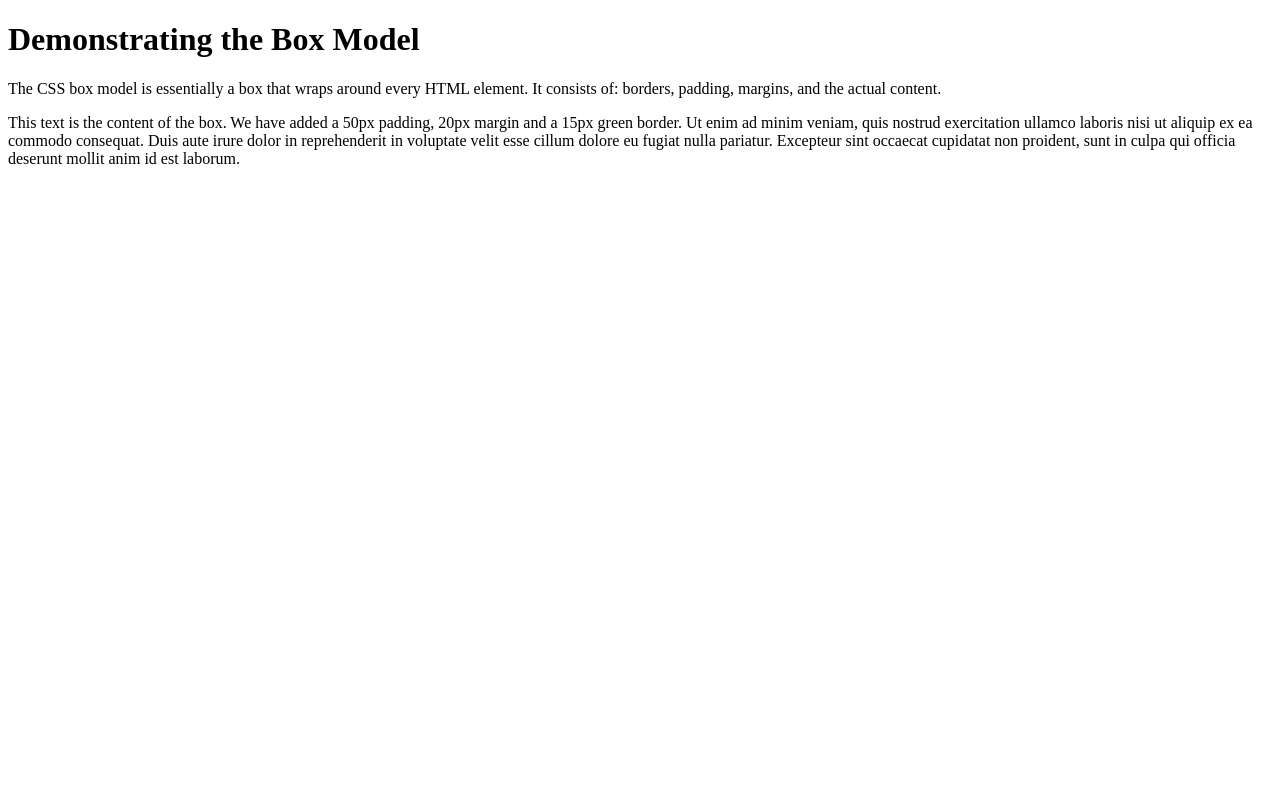
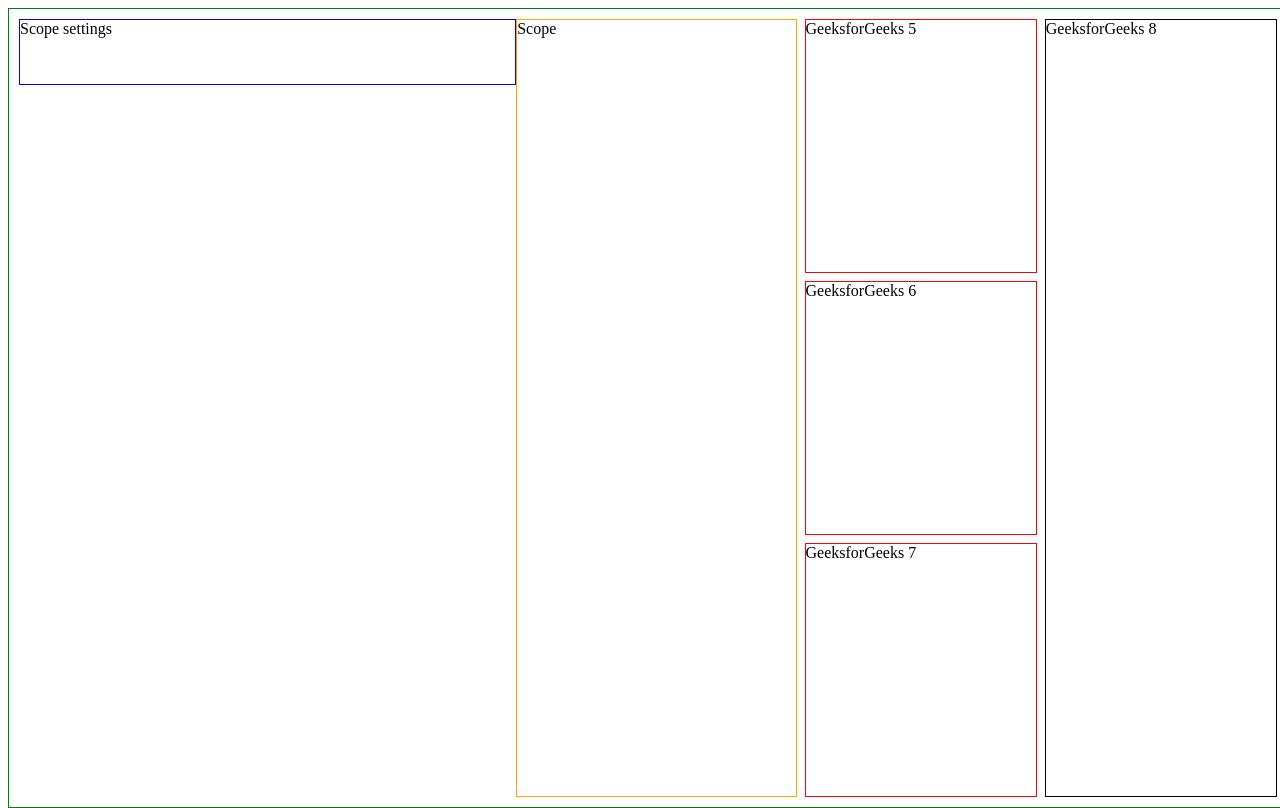
Before and after one commit to jxc5963/IST331Project, a plain HTML site: page airhtml.html in a window 1280 px wide. Drawn offline with Linux system fonts and the light colour scheme.

Commit message:
more boxes, just gotta customize

```diff
--- a/airhtml.html
+++ b/airhtml.html
@@ -1,26 +1,92 @@
 <!DOCTYPE html>
 <html>
 <head>
-<style>
+  <style>
+    body,
+    html {
+        height: 100%;
+        width: 100%;
+        overflow: hidden;
+    }
 
-<!--this is the box for the scope-->
+    .box-wrapper {
+        height: 100vh;
+        width: 100vw;
+        display: flex;
+        flex-direction: column;
+    }
 
-div {
-  background-color: lightgrey;
-  width: 300px;
-  border: 15px solid green;
-  padding: 50px;
-  margin: 20px;
-}
+    #box {
+        padding: 10px;
+        flex-grow: 1;
+        display: flex;
+        flex-direction: row;
+        border: solid 1px green
+    }
+
+    #scopesettings {
+        flex-grow: 2;
+        width: 20vw;
+        height: 8vh;
+        border: solid 1px blue
+    }
+
+    #scope {
+        flex-grow: 2;
+        display: inline-flex;
+        border: solid 1px orange
+
+    }
+
+    .middle-column {
+        flex-grow: 1;
+        display: flex;
+        flex-direction: column;
+
+    }
+
+    .middle-column div {
+        flex-grow: 1;
+        margin: 0 8px;
+        border: solid 1px red;
+    }
+
+    .middle-column div+div {
+        margin-top: 8px
+    }
+
+    #box8 {
+        flex-grow: 1;
+        border: solid 1px black
+    }
 </style>
 </head>
+
 <body>
+<div class="box-wrapper">
+    <div id="box">
+      <div id ="scopesettings">
+        Scope settings
+      </div>
+        <div id="scope">
+            Scope
+        </div>
+        <div class="middle-column">
+            <div id="box5">
+                GeeksforGeeks 5
+            </div>
+            <div id="box6">
+                GeeksforGeeks 6
+            </div>
+            <div id="box7">
+                GeeksforGeeks 7
+            </div>
+        </div>
+        <div id="box8">
+            GeeksforGeeks 8
+        </div>
+    </div>
+</div>
+</body>
 
-<h1>Demonstrating the Box Model</h1>
-
-<p>The CSS box model is essentially a box that wraps around every HTML element. It consists of: borders, padding, margins, and the actual content.</p>
-
-<div>This text is the content of the box. We have added a 50px padding, 20px margin and a 15px green border. Ut enim ad minim veniam, quis nostrud exercitation ullamco laboris nisi ut aliquip ex ea commodo consequat. Duis aute irure dolor in reprehenderit in voluptate velit esse cillum dolore eu fugiat nulla pariatur. Excepteur sint occaecat cupidatat non proident, sunt in culpa qui officia deserunt mollit anim id est laborum.</div>
-
-</body>
 </html>
```
